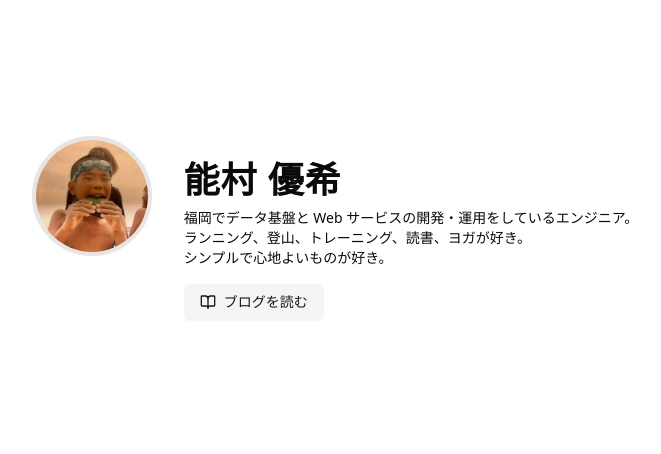
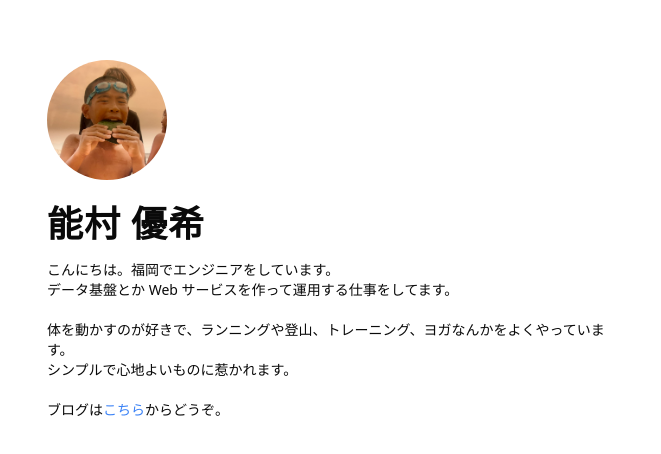
Before and after one commit to yuuki008/me, a Next.js app: page / in a window 1280 px wide. Shown: the part 160-614 px from the top of the page, without its empty margins (305-966 px from the left). Built offline with nearby package versions, Linux system fonts and the light colour scheme.

Commit message:
Update profile information and styling in Page component

```diff
--- a/src/app/page.tsx
+++ b/src/app/page.tsx
@@ -1,36 +1,34 @@
 "use client";
 import Link from "next/link";
 import Image from "next/image";
-import { Button } from "@/components/ui/button";
-import { BookOpen } from "lucide-react";
 
 export default function Page() {
   return (
     <div className="flex items-center justify-center h-screen">
-      <div className="max-w-2xl mx-auto px-4 flex sm:gap-8 gap-4 sm:flex-row flex-col">
+      <div className="max-w-xl mx-auto gap-4">
         <Image
-          className="rounded-full w-[120px] h-[120px] object-cover border-4"
+          className="rounded-full w-[120px] h-[120px] object-cover"
           src="/childhood02.jpg"
           alt="profile"
           width={1000}
           height={1000}
         />
-        <div className="sm:py-6">
+        <div className="mt-6">
           <div className="text-4xl font-bold tracking-wide">能村 優希</div>
 
-          <div className="mt-2 mb-4 text-sm">
-            福岡でデータ基盤と Web サービスの開発・運用をしているエンジニア。
+          <div className="mt-4 text-sm">
+            こんにちは。福岡でエンジニアをしています。
             <br />
-            ランニング、登山、トレーニング、読書、ヨガが好き。
+            データ基盤とか Web サービスを作って運用する仕事をしてます。
             <br />
-            シンプルで心地よいものが好き。
+            <br />
+            体を動かすのが好きで、ランニングや登山、トレーニング、ヨガなんかをよくやっています。
+            <br />
+            シンプルで心地よいものに惹かれます。
+            <br />
+            <br />
+            ブログは<Link className="text-blue-500" href="/blog">こちら</Link>からどうぞ。
           </div>
-          <Button asChild variant="secondary">
-            <Link href="/blog">
-              <BookOpen />
-              ブログを読む
-            </Link>
-          </Button>
         </div>
       </div>
     </div>
```
